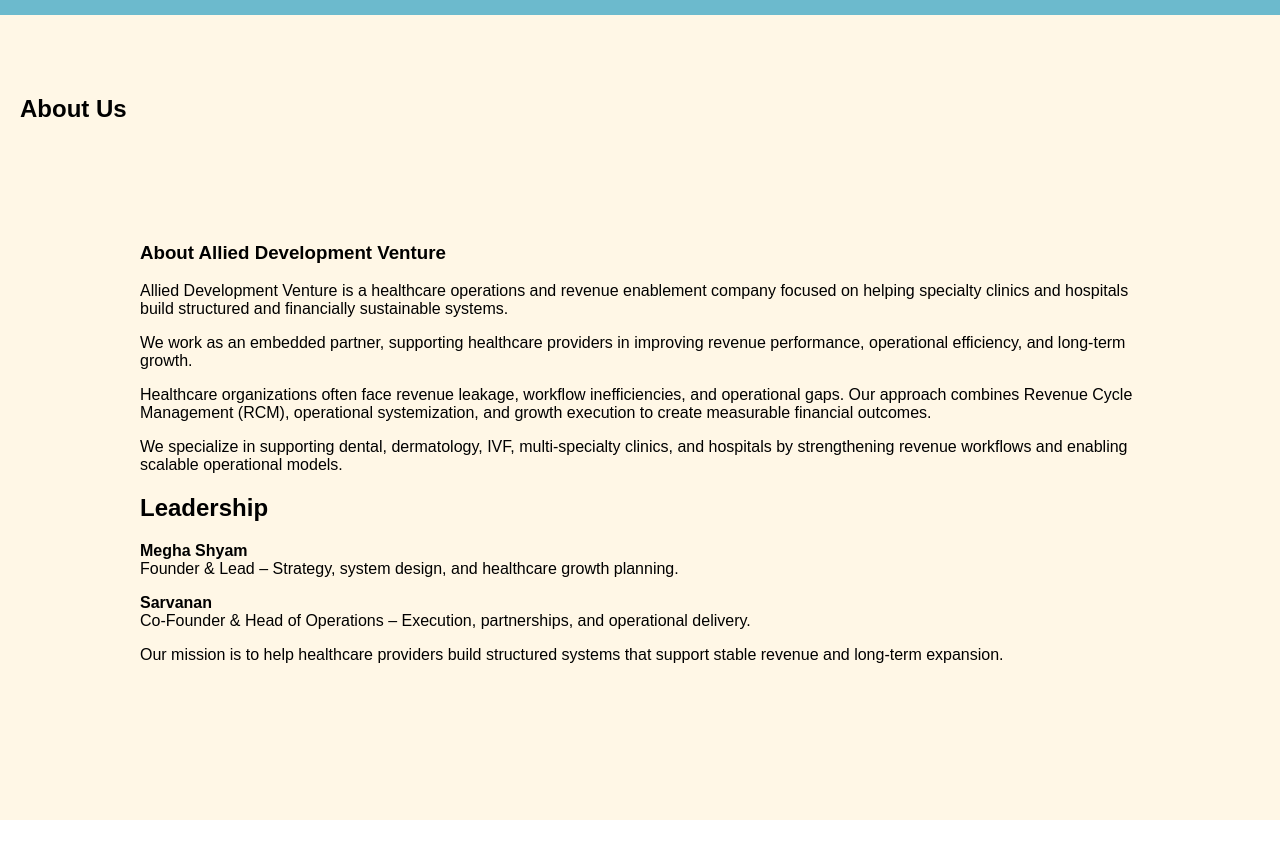
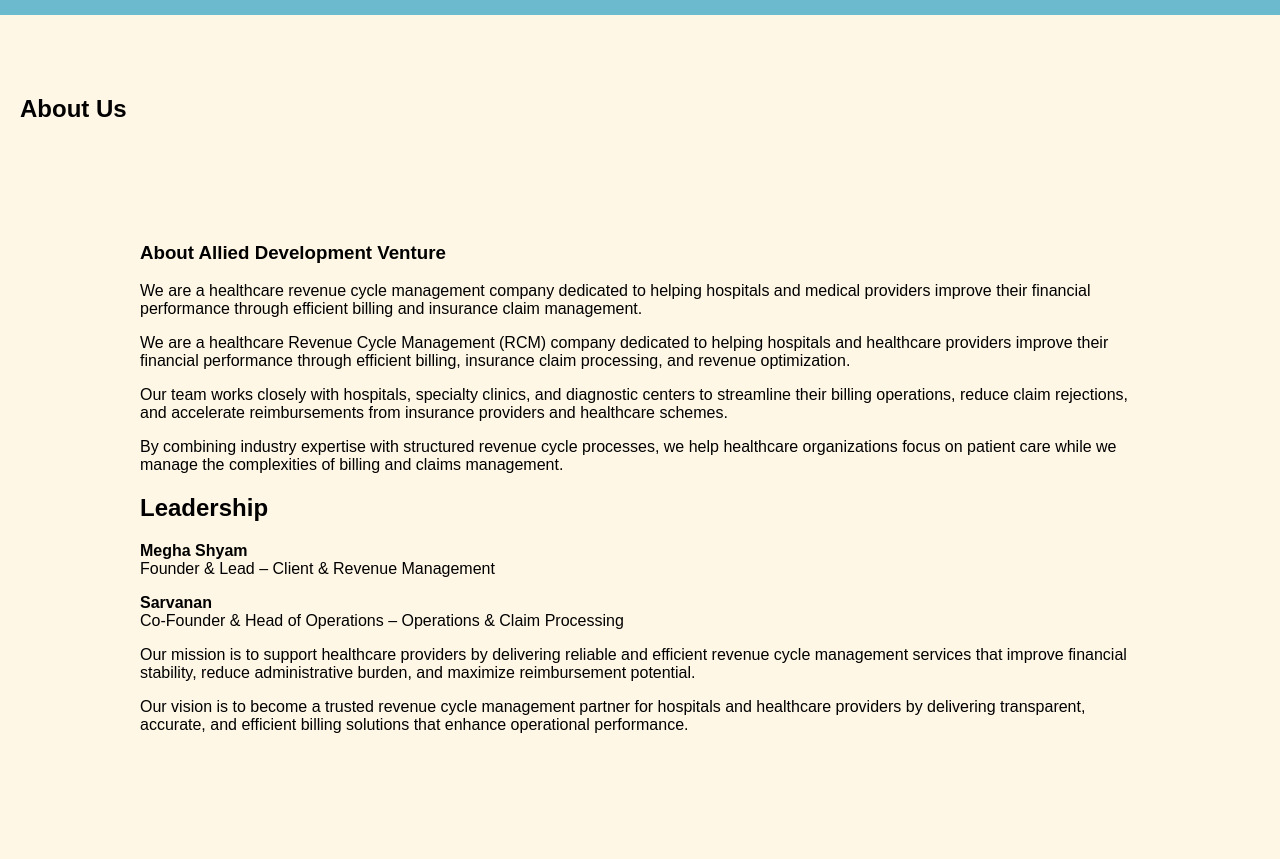
Before and after one commit to ameghashyam10-cmd/ad-v-healthcare-website, a plain HTML site: page about.html in a window 1280 px wide. Shown: the part 75-934 px from the top of the page. Before the commit the page ends 895 px from the top, so only its background shows below. Drawn offline with Linux system fonts and the light colour scheme.

Commit message:
Revise about page content and leadership details
Updated content to reflect the company's focus on healthcare revenue cycle management and improved financial performance. Adjusted leadership roles and mission statement for clarity.

```diff
--- a/about.html
+++ b/about.html
@@ -43,37 +43,40 @@
 <h1>About Allied Development Venture</h1>
 
 <p>
-Allied Development Venture is a healthcare operations and revenue enablement company focused on helping specialty clinics and hospitals build structured and financially sustainable systems.
+We are a healthcare revenue cycle management company dedicated to helping hospitals and medical providers improve their financial performance through efficient billing and insurance claim management.
 </p>
 
 <p>
-We work as an embedded partner, supporting healthcare providers in improving revenue performance, operational efficiency, and long-term growth.
-</p>
+We are a healthcare Revenue Cycle Management (RCM) company dedicated to helping hospitals and healthcare providers improve their financial performance through efficient billing, insurance claim processing, and revenue optimization.
 
 <p>
-Healthcare organizations often face revenue leakage, workflow inefficiencies, and operational gaps. Our approach combines Revenue Cycle Management (RCM), operational systemization, and growth execution to create measurable financial outcomes.
+ Our team works closely with hospitals, specialty clinics, and diagnostic centers to streamline their billing operations, reduce claim rejections, and accelerate reimbursements from insurance providers and healthcare schemes.
 </p>
-
 <p>
-We specialize in supporting dental, dermatology, IVF, multi-specialty clinics, and hospitals by strengthening revenue workflows and enabling scalable operational models.
+By combining industry expertise with structured revenue cycle processes, we help healthcare organizations focus on patient care while we manage the complexities of billing and claims management.
 </p>
 
 <h2>Leadership</h2>
 
 <p>
 <strong>Megha Shyam</strong><br>
-Founder & Lead – Strategy, system design, and healthcare growth planning.
+Founder & Lead – Client & Revenue Management
 </p>
 
 <p>
 <strong>Sarvanan</strong><br>
-Co-Founder & Head of Operations – Execution, partnerships, and operational delivery.
+Co-Founder & Head of Operations – Operations & Claim Processing
 </p>
 
 <p>
-Our mission is to help healthcare providers build structured systems that support stable revenue and long-term expansion.
+Our mission is to support healthcare providers by delivering reliable and efficient revenue cycle management services that improve financial stability, reduce administrative burden, and maximize reimbursement potential.
 </p>
+
+<p>
+  Our vision is to become a trusted revenue cycle management partner for hospitals and healthcare providers by delivering transparent, accurate, and efficient billing solutions that enhance operational performance.
+<p>
 
 </div>
 
+
 </section>
```
